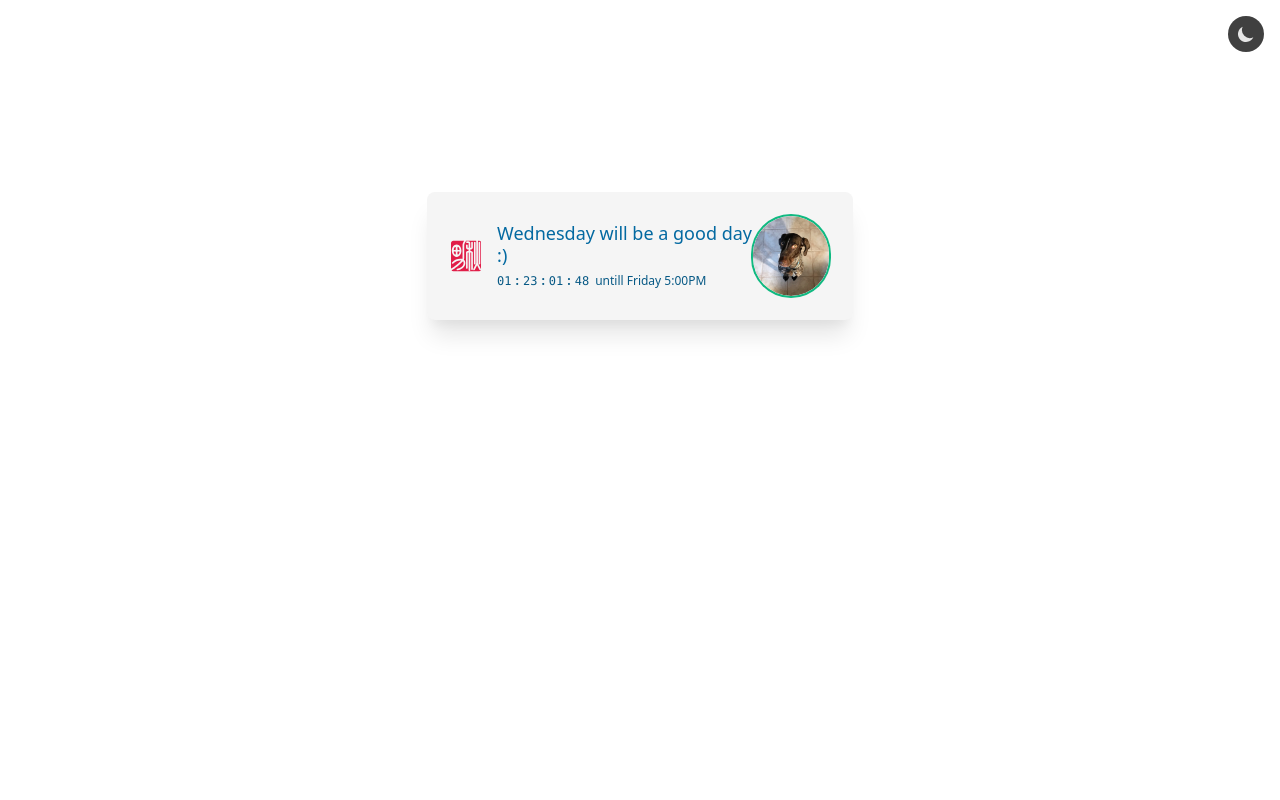
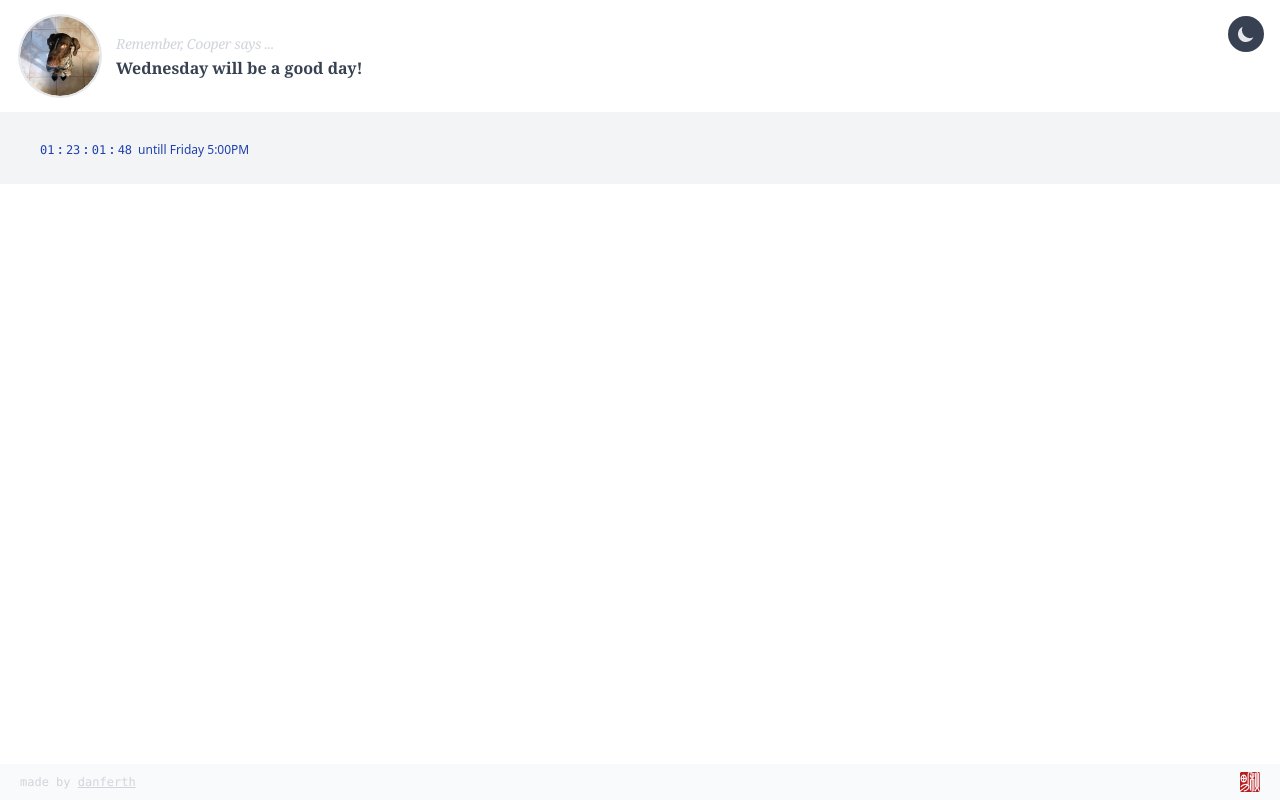
Before and after one commit to danferth/react-friday, a React (Create React App) app: page / in a window 1280 px wide. Built offline with nearby package versions, Linux system fonts and the light colour scheme; what @tailwindcss/typography would draw is missing.

Commit message:
cleaned up component tree

```diff
--- a/src/App.js
+++ b/src/App.js
@@ -1,5 +1,7 @@
 import React from "react";
+import Cooper from "./components/Cooper";
 import Card from "./components/card";
+import Footer from "./components/Footer";
 import DarkSwitch from "./components/DarkBtn";
 import { useTheme } from "./util/ThemeContext";
 const App = () => {
@@ -8,9 +10,11 @@ const App = () => {
     <React.Fragment>
       <div className={dark ? `dark` : ``}>
         <DarkSwitch />
-        <div className="min-w-full min-h-screen flex pt-48 justify-center z-10 bg-white dark:bg-gray-800 transition">
+        <div className="min-w-full min-h-screen z-10 bg-white dark:bg-gray-800 transition">
+          <Cooper />
           <Card />
         </div>
+        <Footer />
       </div>
     </React.Fragment>
   );
--- /dev/null
+++ b/src/components/Cooper.js
@@ -0,0 +1,27 @@
+import React from "react";
+import cooper from "../images/cooper.jpg";
+import { printToday } from "../util/util";
+
+const Cooper = () => {
+  return (
+    <div className="flex items-center py-4 px-5">
+      <div className="relative w-20 h-0 pt-20 rounded-full overflow-hidden ring-2 ring-gray-200 dark:ring-gray-600 transition">
+        <img
+          src={cooper}
+          alt="cooper"
+          className="absolute top-0 left-0 w-full h-full cover rounded-full"
+        />
+      </div>
+      <div className="ml-4">
+        <p className="text-sm font-serif italic tracking-tight text-gray-300 dark:text-gray-600 transition">
+          Remember, Cooper says ...
+        </p>
+        <p className="mt-1 text-base font-serif font-bold text-gray-700 dark:text-gray-400 leading-tight transition">
+          {printToday()} will be a good day!
+        </p>
+      </div>
+    </div>
+  );
+};
+
+export default Cooper;
--- /dev/null
+++ b/src/components/Footer.js
@@ -0,0 +1,18 @@
+import React from "react";
+import { ReactComponent as Akio } from "../images/svg/akio.svg";
+
+const Footer = () => {
+  return (
+    <div className="absolute flex items-center justify-between bottom-0 py-2 px-5 w-full bg-gray-50 bg-opacity-100 dark:bg-opacity-5 transition">
+      <span className="text-xs text-gray-300 dark:text-gray-500 font-mono">
+        made by{" "}
+        <a className="underline" href="https://danferth.dev">
+          danferth
+        </a>
+      </span>
+      <Akio className="h-5 w-auto text-red-700 dark:text-red-600 fill-current self-end transition" />
+    </div>
+  );
+};
+
+export default Footer;
--- a/src/components/card.js
+++ b/src/components/card.js
@@ -1,25 +1,11 @@
 import React from "react";
-import { printToday } from "../util/util";
-import { ReactComponent as AkioSVG } from "../images/svg/akio.svg";
-import cooper from "../images/cooper.jpg";
 import CountDown from "../components/CountDown";
 
 const Card = () => {
   return (
-    <div className="flex-shrink max-h-32 w-1/3 p-6 bg-gray-100 dark:bg-gray-700 rounded-lg shadow-xl flex flex-row items-center justify-start transition">
-      <AkioSVG className="h-8 w-auto text-red-600 dark:text-red-400 fill-current justify-self-start transition" />
+    <div className="w-full p-6 mb-96 bg-gray-100 dark:bg-gray-700 transition">
       <div className="ml-4">
-        <h1 className="text-lg font-medium text-blue-700 dark:text-blue-300 leading-tight transition">
-          {printToday()} will be a good day :)
-        </h1>
         <CountDown />
-      </div>
-      <div className="relative w-20 h-0 pt-20 rounded-full ml-auto overflow-hidden ring-2 ring-green-500">
-        <img
-          src={cooper}
-          alt="cooper"
-          className="absolute top-0 left-0 w-full h-full cover rounded-full"
-        />
       </div>
     </div>
   );
--- a/tailwind.config.js
+++ b/tailwind.config.js
@@ -11,16 +11,11 @@ module.exports = {
   darkMode: "class", // false or 'media' or 'class'
   theme: {
     extend: {},
-    colors: {
-      gray: colors.trueGray,
-      red: colors.rose,
-      yellow: colors.amber,
-      green: colors.emerald,
-      blue: colors.lightBlue,
-    },
   },
   variants: {
-    extend: {},
+    extend: {
+      backgroundOpacity: ["dark"],
+    },
   },
   plugins: [
     require("@tailwindcss/forms"),
```
